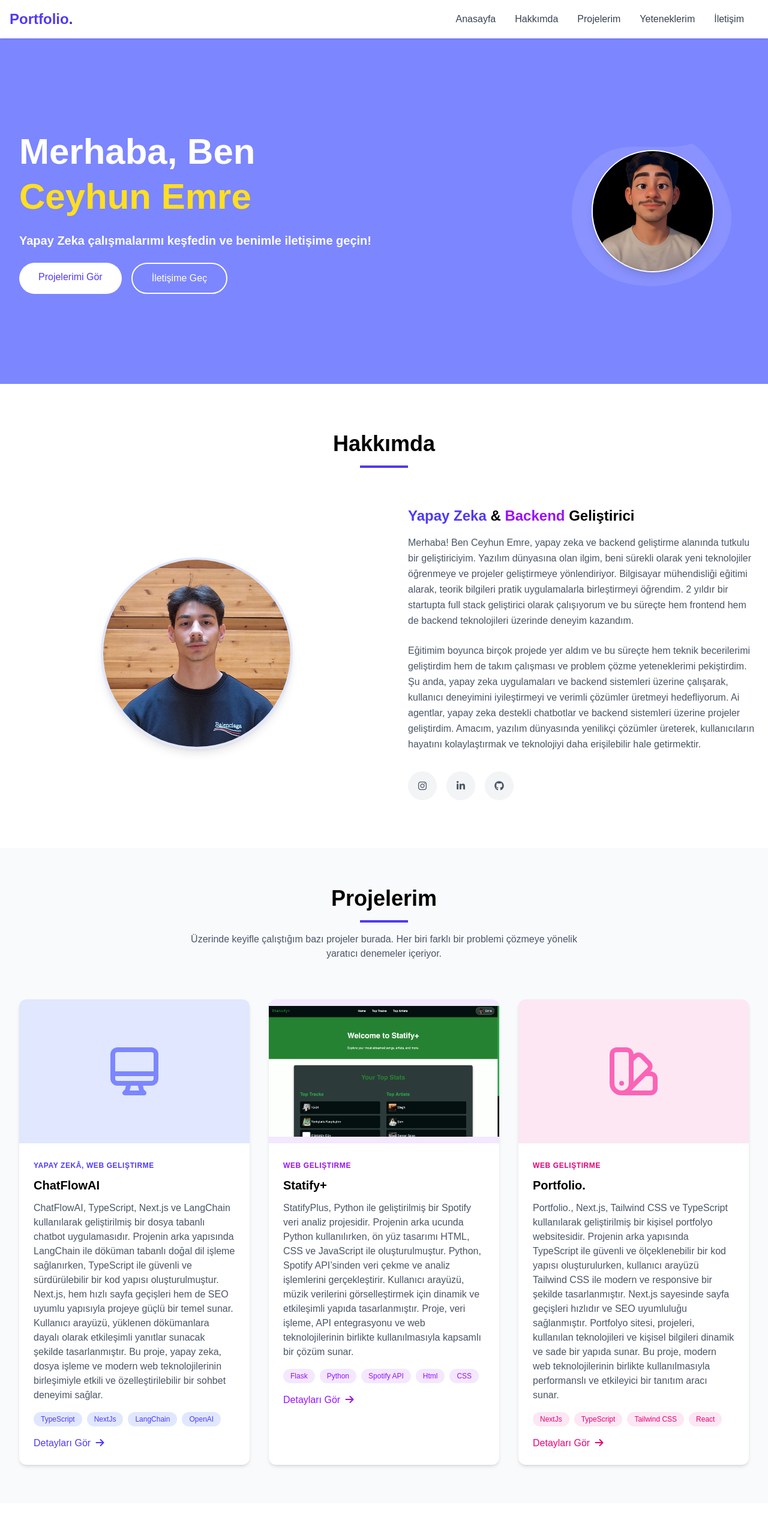
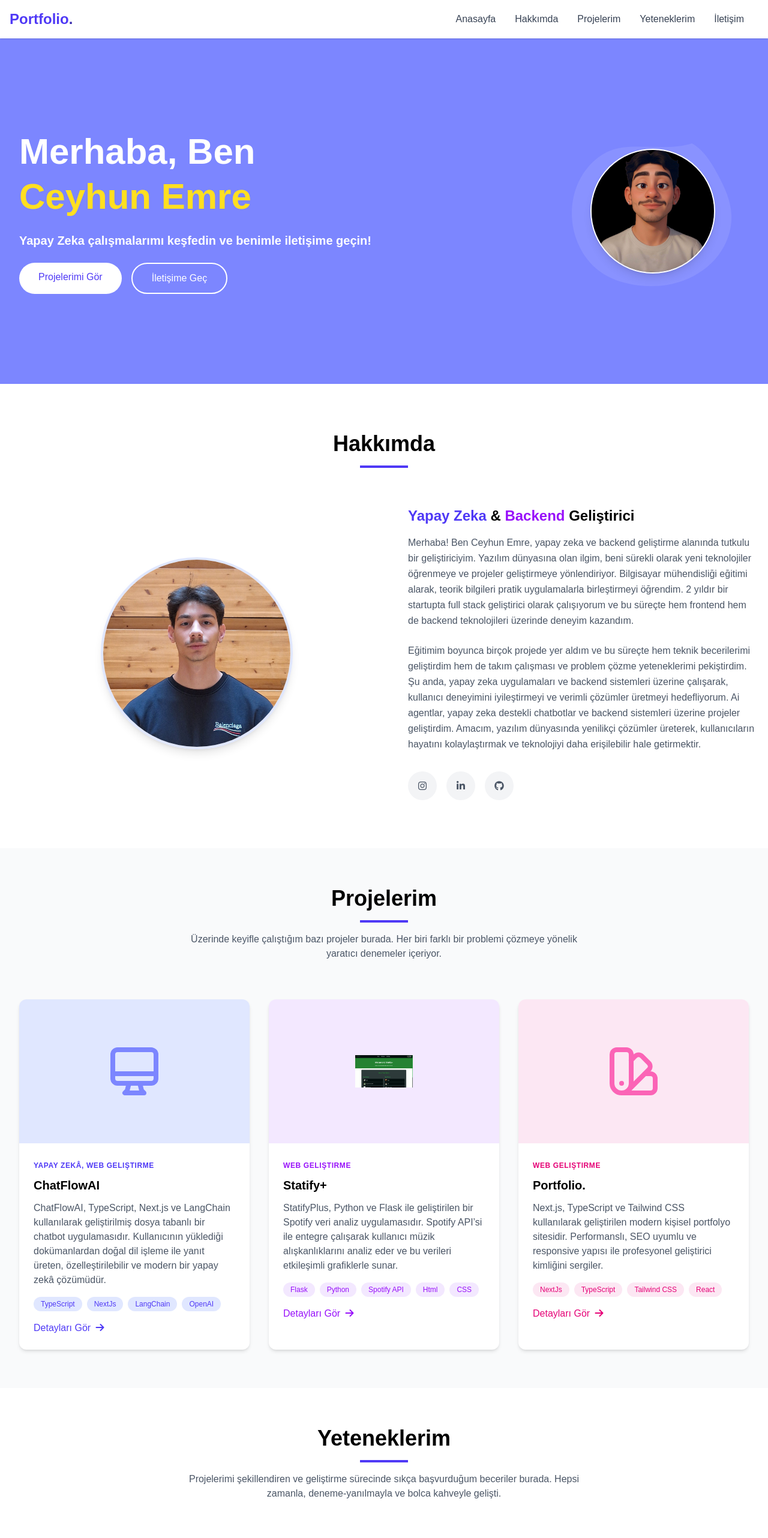
Before and after one commit to ceyhunemre0/portfolio-website, a Next.js app: page / in a window 1280 px wide. Shown: the top 2564 px of the page at 60% size. Built offline with nearby package versions, Linux system fonts and the light colour scheme; a web font is replaced by a local one.

Commit message:
errors fixed for build.

```diff
--- a/src/app/page.tsx
+++ b/src/app/page.tsx
@@ -1,4 +1,3 @@
-import Image from "next/image";
 import Header from "@/components/Header";
 import Hero from "@/components/Hero";
 import About from "@/components/About";
--- a/src/components/About.tsx
+++ b/src/components/About.tsx
@@ -1,6 +1,6 @@
+import Image from 'next/image';
+
 export default function About() {
-
-
     return (
         <div className="py-20 bg-white text-black" id="about">
             <div className="container mx-auto px-4">
@@ -11,15 +11,19 @@ export default function About() {
                 <div className="flex flex-col md:flex-row items-center">
                     <div className="md:w-1/2 mb-10 md:mb-0">
                         <div className="relative w-64 h-64 md:w-80 md:h-80 mx-auto rounded-full overflow-hidden border-4 border-indigo-100 shadow-lg">
-                        <img
-                            src="pp.jpeg"
+                            <Image
+                                src="/pp.jpeg"
                                 alt="Profil Fotoğrafı"
-                            className="w-full h-full object-cover"
+                                layout="fill"
+                                objectFit="cover"
+                                priority
                             />
                         </div>
                     </div>
                     <div className="md:w-1/2 md:pl-10">
-                    <h3 className="text-2xl font-bold mb-4"><span className="text-indigo-600">Yapay Zeka </span>&amp; <span className="text-purple-600">Backend </span> Geliştirici</h3>
+                        <h3 className="text-2xl font-bold mb-4">
+                            <span className="text-indigo-600">Yapay Zeka </span>&amp; <span className="text-purple-600">Backend </span> Geliştirici
+                        </h3>
                         <p className="text-gray-600 mb-6 leading-relaxed">
                             Merhaba! Ben Ceyhun Emre, yapay zeka ve backend geliştirme alanında tutkulu bir geliştiriciyim.
                             Yazılım dünyasına olan ilgim, beni sürekli olarak yeni teknolojiler öğrenmeye ve projeler geliştirmeye yönlendiriyor.
@@ -32,9 +36,7 @@ export default function About() {
                             Ai agentlar, yapay zeka destekli chatbotlar ve backend sistemleri üzerine projeler geliştirdim.
                             Amacım, yazılım dünyasında yenilikçi çözümler üreterek, kullanıcıların hayatını kolaylaştırmak ve teknolojiyi daha erişilebilir hale getirmektir.
                         </p>
-
                         <div className="flex flex-wrap gap-4">
-
                             <a
                                 href="https://www.instagram.com/only_emree/"
                                 className="flex items-center justify-center w-12 h-12 rounded-full bg-gray-100 text-gray-600 hover:bg-indigo-600 hover:text-white transition-all duration-300"
@@ -64,6 +66,5 @@ export default function About() {
                 </div>
             </div>
         </div>
-    )
-
+    );
 }
--- a/src/components/Hero.tsx
+++ b/src/components/Hero.tsx
@@ -1,6 +1,8 @@
+import Image from 'next/image';
+
 export default function Hero() {
   return (
-    <section className="py-20 md:py-32 bg-indigo-400 text-white" >
+    <section className="py-20 md:py-32 bg-indigo-400 text-white">
       <div className="container mx-auto px-4 flex flex-col md:flex-row items-center">
         <div className="container mx-auto px-4 flex flex-col md:flex-row items-center">
           <div className="md:w-1/2 text-center md:text-left mb-10 md:mb-0">
@@ -28,17 +30,21 @@ export default function Hero() {
               <svg className="w-64 h-64 md:w-80 md:h-80 text-white/10" viewBox="0 0 200 200" xmlns="http://www.w3.org/2000/svg">
                 <path fill="currentColor" d="M40.8,-70.7C52.1,-64.5,60.4,-51.6,67.7,-38.1C75,-24.6,81.3,-10.5,81.9,4.1C82.5,18.7,77.5,33.8,68.3,45.9C59.2,58,45.9,67.1,31.7,72.4C17.5,77.7,2.3,79.2,-13.4,77.5C-29.1,75.8,-45.3,71,-57.8,60.8C-70.3,50.7,-79.1,35.3,-82.6,18.8C-86.1,2.3,-84.3,-15.3,-77.4,-30.2C-70.5,-45.1,-58.5,-57.3,-44.8,-62.8C-31.1,-68.3,-15.5,-67.1,-0.2,-66.8C15.2,-66.5,30.4,-67,40.8,-70.7Z" transform="translate(100 100)"></path>
               </svg>
-                <div className="absolute inset-0 flex items-center justify-center">
-                <img
-                  src="/hero_icon.png"
-                  alt="Ceyhun Emre"
-                  className="w-40 h-40 md:w-51 md:h-51 rounded-full object-cover border-2 border-white shadow-lg bg-transparent"
-                />
+              <div className="absolute inset-0 flex items-center justify-center">
+                <div className="relative w-40 h-40 md:w-52 md:h-52">
+                  <Image
+                    src="/hero_icon.png"
+                    alt="Ceyhun Emre"
+                    fill
+                    className="rounded-full object-cover border-2 border-white shadow-lg bg-transparent"
+                    priority
+                  />
                 </div>
+              </div>
             </div>
           </div>
         </div>
       </div>
     </section>
-  )
+  );
 }
--- a/src/components/Projects.tsx
+++ b/src/components/Projects.tsx
@@ -1,65 +1,87 @@
-import { describe } from "node:test";
+"use client";
+import Image from "next/image";
 
 const projects = [
   {
     title: "ChatFlowAI",
     category: "Yapay Zekâ, Web Geliştirme",
-    description: "ChatFlowAI, TypeScript, Next.js ve LangChain kullanılarak geliştirilmiş bir dosya tabanlı chatbot uygulamasıdır. Projenin arka yapısında LangChain ile döküman tabanlı doğal dil işleme sağlanırken, TypeScript ile güvenli ve sürdürülebilir bir kod yapısı oluşturulmuştur. Next.js, hem hızlı sayfa geçişleri hem de SEO uyumlu yapısıyla projeye güçlü bir temel sunar. Kullanıcı arayüzü, yüklenen dökümanlara dayalı olarak etkileşimli yanıtlar sunacak şekilde tasarlanmıştır. Bu proje, yapay zeka, dosya işleme ve modern web teknolojilerinin birleşimiyle etkili ve özelleştirilebilir bir sohbet deneyimi sağlar.",
+    description:
+      "ChatFlowAI, TypeScript, Next.js ve LangChain kullanılarak geliştirilmiş dosya tabanlı bir chatbot uygulamasıdır. Kullanıcının yüklediği dokümanlardan doğal dil işleme ile yanıt üreten, özelleştirilebilir ve modern bir yapay zekâ çözümüdür.",
     tags: ["TypeScript", "NextJs", "LangChain", "OpenAI"],
     link: "https://github.com/ceyhunemre0/Document_Bot",
     color: {
       bg: "bg-indigo-100",
       text: "text-indigo-600",
     },
-    icon: (
-      <svg className="w-24 h-24 text-indigo-400" fill="none" stroke="currentColor" viewBox="0 0 24 24">
-        <path strokeLinecap="round" strokeLinejoin="round" strokeWidth="2" d="M9.75 17L9 20l-1 1h8l-1-1-.75-3M3 13h18M5 17h14a2 2 0 002-2V5a2 2 0 00-2-2H5a2 2 0 00-2 2v10a2 2 0 002 2z" />
-      </svg>
-    )
+    iconType: "document",
   },
   {
     title: "Statify+",
     category: "Web Geliştirme",
-    description: "StatifyPlus, Python ile geliştirilmiş bir Spotify veri analiz projesidir. Projenin arka ucunda Python kullanılırken, ön yüz tasarımı HTML, CSS ve JavaScript ile oluşturulmuştur. Python, Spotify API’sinden veri çekme ve analiz işlemlerini gerçekleştirir. Kullanıcı arayüzü, müzik verilerini görselleştirmek için dinamik ve etkileşimli yapıda tasarlanmıştır. Proje, veri işleme, API entegrasyonu ve web teknolojilerinin birlikte kullanılmasıyla kapsamlı bir çözüm sunar.",
+    description:
+      "StatifyPlus, Python ve Flask ile geliştirilen bir Spotify veri analiz uygulamasıdır. Spotify API’si ile entegre çalışarak kullanıcı müzik alışkanlıklarını analiz eder ve bu verileri etkileşimli grafiklerle sunar.",
     tags: ["Flask", "Python", "Spotify API", "Html", "CSS"],
-    link:"https://github.com/ceyhunemre0/StatifyPlus",
+    link: "https://github.com/ceyhunemre0/StatifyPlus",
     color: {
       bg: "bg-purple-100",
       text: "text-purple-600",
-
     },
-    icon: (
-      <img src="/statifyplus.png" alt="StatifyPlus Logo" className="w-100 h-100 object-contain" />
-    )
+    iconType: "image",
   },
   {
     title: "Portfolio.",
     category: "Web Geliştirme",
-    description:"Portfolio., Next.js, Tailwind CSS ve TypeScript kullanılarak geliştirilmiş bir kişisel portfolyo websitesidir. Projenin arka yapısında TypeScript ile güvenli ve ölçeklenebilir bir kod yapısı oluşturulurken, kullanıcı arayüzü Tailwind CSS ile modern ve responsive bir şekilde tasarlanmıştır. Next.js sayesinde sayfa geçişleri hızlıdır ve SEO uyumluluğu sağlanmıştır. Portfolyo sitesi, projeleri, kullanılan teknolojileri ve kişisel bilgileri dinamik ve sade bir yapıda sunar. Bu proje, modern web teknolojilerinin birlikte kullanılmasıyla performanslı ve etkileyici bir tanıtım aracı sunar.",
+    description:
+      "Next.js, TypeScript ve Tailwind CSS kullanılarak geliştirilen modern kişisel portfolyo sitesidir. Performanslı, SEO uyumlu ve responsive yapısı ile profesyonel geliştirici kimliğini sergiler.",
     tags: ["NextJs", "TypeScript", "Tailwind CSS", "React"],
-    link:"#",
+    link: "#",
     color: {
       bg: "bg-pink-100",
       text: "text-pink-600",
-
     },
-    icon: (
-      <svg className="w-24 h-24 text-pink-400" fill="none" stroke="currentColor" viewBox="0 0 24 24">
-        <path strokeLinecap="round" strokeLinejoin="round" strokeWidth="2" d="M7 21a4 4 0 01-4-4V5a2 2 0 012-2h4a2 2 0 012 2v12a4 4 0 01-4 4zm0 0h12a2 2 0 002-2v-4a2 2 0 00-2-2h-2.343M11 7.343l1.657-1.657a2 2 0 012.828 0l2.829 2.829a2 2 0 010 2.828l-8.486 8.485M7 17h.01" />
-      </svg>
-    )
-  }
+    iconType: "portfolio",
+  },
 ];
 
+const getIcon = (type: string) => {
+  switch (type) {
+    case "document":
+      return (
+        <svg className="w-24 h-24 text-indigo-400" fill="none" stroke="currentColor" viewBox="0 0 24 24">
+          <path strokeLinecap="round" strokeLinejoin="round" strokeWidth="2" d="M9.75 17L9 20l-1 1h8l-1-1-.75-3M3 13h18M5 17h14a2 2 0 002-2V5a2 2 0 00-2-2H5a2 2 0 00-2 2v10a2 2 0 002 2z" />
+        </svg>
+      );
+    case "image":
+      return (
+        <Image
+          src="/statifyplus.png"
+          alt="StatifyPlus Logo"
+          width={96}
+          height={96}
+          className="object-contain"
+        />
+      );
+    case "portfolio":
+      return (
+        <svg className="w-24 h-24 text-pink-400" fill="none" stroke="currentColor" viewBox="0 0 24 24">
+          <path strokeLinecap="round" strokeLinejoin="round" strokeWidth="2" d="M7 21a4 4 0 01-4-4V5a2 2 0 012-2h4a2 2 0 012 2v12a4 4 0 01-4 4zm0 0h12a2 2 0 002-2v-4a2 2 0 00-2-2h-2.343M11 7.343l1.657-1.657a2 2 0 012.828 0l2.829 2.829a2 2 0 010 2.828l-8.486 8.485M7 17h.01" />
+        </svg>
+      );
+    default:
+      return null;
+  }
+};
 
-export default function ProjectSection() {
+export default function Projects() {
   return (
-    <section className="bg-gray-50 py-16 px-4 sm:px-6 lg:px-8 text-black" id='projects'>
+    <section className="bg-gray-50 py-16 px-4 sm:px-6 lg:px-8 text-black" id="projects">
       <div className="max-w-7xl mx-auto">
         <div className="text-center mb-16">
           <h2 className="text-3xl md:text-4xl font-bold mb-4">Projelerim</h2>
           <div className="w-20 h-1 bg-indigo-600 mx-auto mb-4"></div>
-          <p className="text-gray-600 max-w-2xl mx-auto ">Üzerinde keyifle çalıştığım bazı projeler burada. Her biri farklı bir problemi çözmeye yönelik yaratıcı denemeler içeriyor.</p>
+          <p className="text-gray-600 max-w-2xl mx-auto">
+            Üzerinde keyifle çalıştığım bazı projeler burada. Her biri farklı bir problemi çözmeye yönelik yaratıcı denemeler içeriyor.
+          </p>
         </div>
         <div className="grid grid-cols-1 md:grid-cols-2 lg:grid-cols-3 gap-8">
           {projects.map((project, index) => (
@@ -68,7 +90,7 @@ export default function ProjectSection() {
               className="project-card bg-white rounded-xl overflow-hidden shadow-md hover:shadow-xl transform hover:scale-105 transition duration-300"
             >
               <div className={`h-60 flex items-center justify-center ${project.color.bg}`}>
-                {project.icon}
+                {getIcon(project.iconType)}
               </div>
               <div className="p-6">
                 <span className={`text-xs font-semibold uppercase tracking-wider ${project.color.text}`}>
@@ -90,7 +112,7 @@ export default function ProjectSection() {
                   href={project.link || "#"}
                   target="_blank"
                   rel="noopener noreferrer"
-                  className={`inline-block font-medium transition duration-300 ${project.color.text} ${project.color.text}`}
+                  className={`inline-block font-medium transition duration-300 ${project.color.text}`}
                 >
                   Detayları Gör <i className="fas fa-arrow-right ml-1"></i>
                 </a>
@@ -101,4 +123,4 @@ export default function ProjectSection() {
       </div>
     </section>
   );
-}
+};
```
Lines whose indentation alone changed are shown as unchanged.
